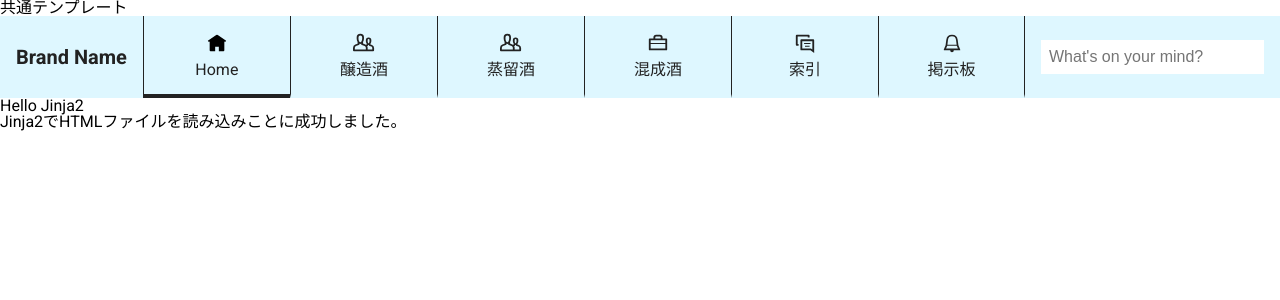
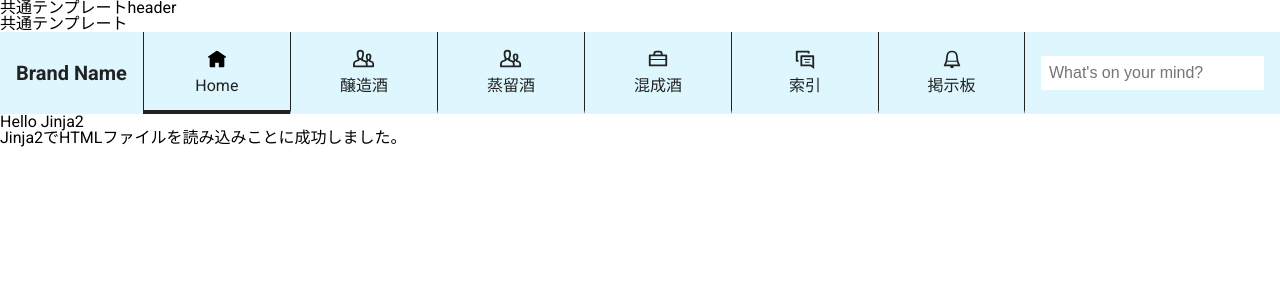
Before and after one commit to tamura0425/flask, a Python web app: template flask/templates/header.html in a window 1280 px wide. Shown: the top 300 px of the page. Run offline with Jinja, Linux system fonts and the light colour scheme; the template is opened without the code that fills it, so the values that code supplies are empty.

Commit message:
ヘッダー部分を改良

```diff
--- a/flask/templates/layout.html
+++ b/flask/templates/layout.html
@@ -5,6 +5,12 @@
         <title>Flask - paiza</title>
         <style>body {padding: 10px;}</style>
     </head>
+        <body>
+        <p>共通テンプレートheader</p>
+        {% block header %}
+        {% endblock %}
+    </body>
+
     <body>
         <p>共通テンプレート</p>
         {% block content %}
```
